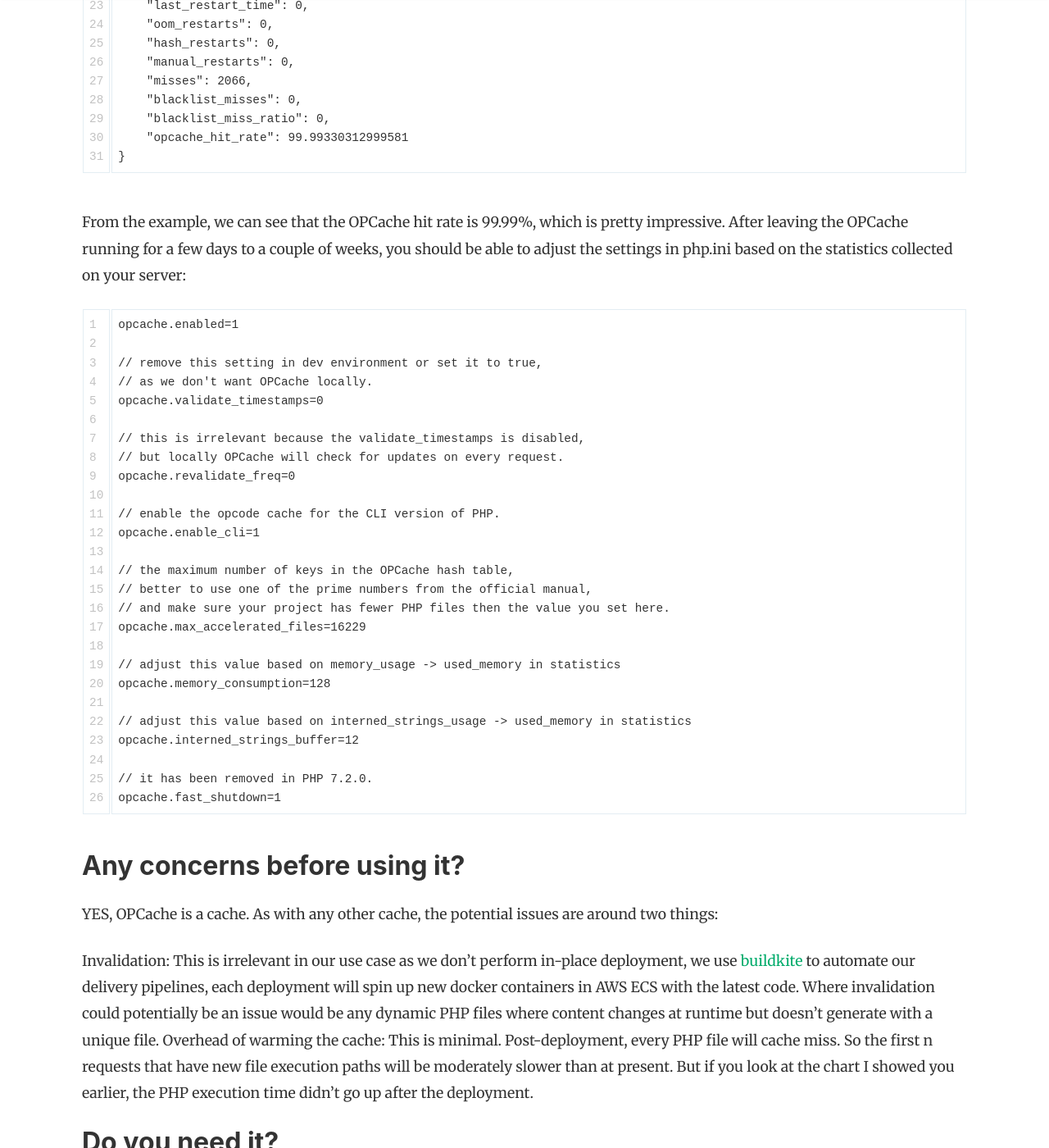
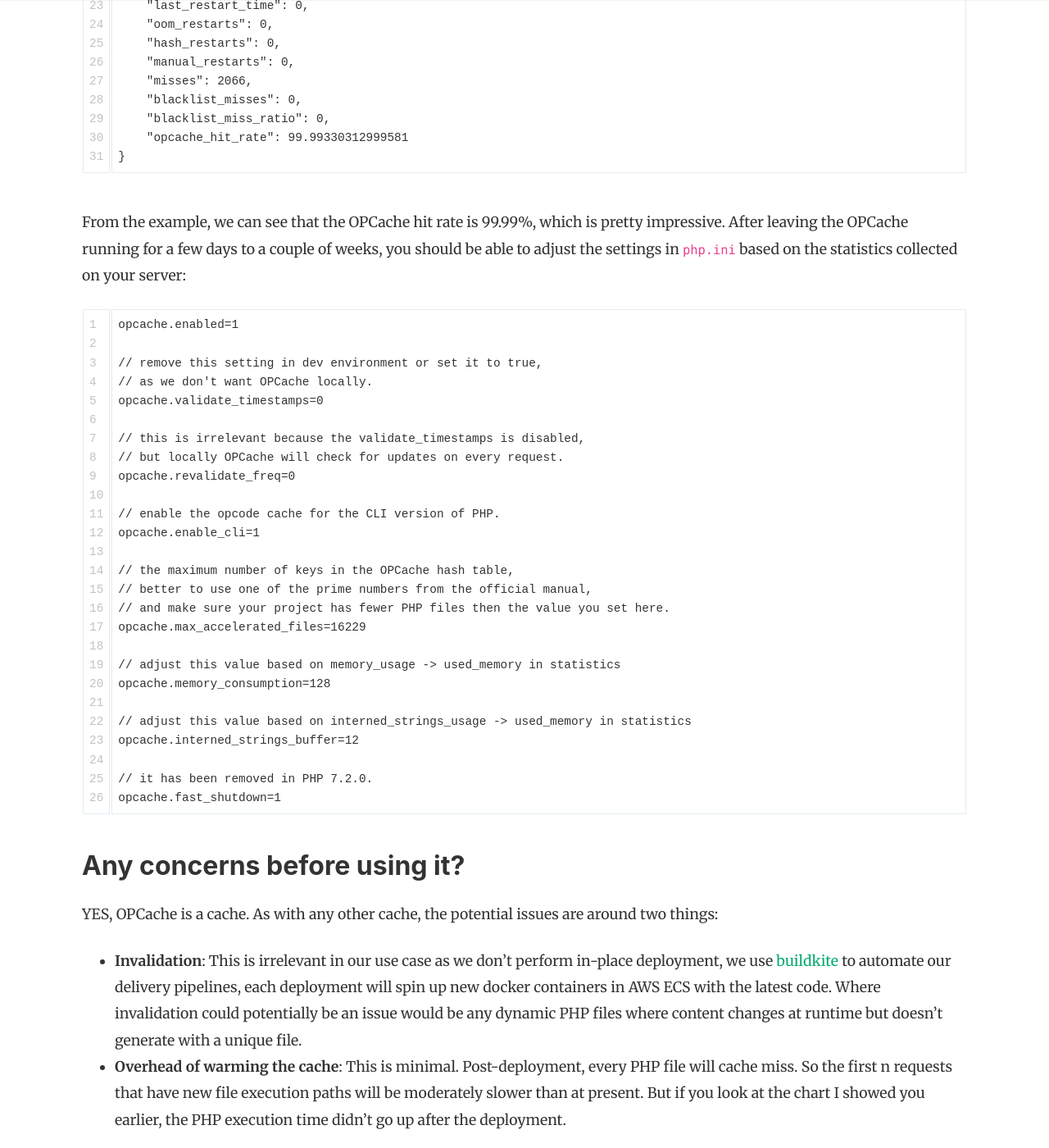
Before and after one commit to getsidekicker/sidekicker.engineering, a Jekyll site: the page built from _posts/2022-08-08-do-you-need-opcache.md, in a window 1280 px wide and 1400 px high, scrolled down 4071 px. Shown: the whole window at 82% size. Built offline with Jekyll 4.4.1, drawn with Linux system fonts in a browser that asks for light colours; nearby versions of some CDN libraries; some of the changed lines change nothing that is shown.

Commit message:
Thank you Wesley

````diff
--- a/_posts/2022-08-08-do-you-need-opcache.md
+++ b/_posts/2022-08-08-do-you-need-opcache.md
@@ -72,7 +72,7 @@ Give it a best guess, and then check the statistics from your staging/production
 }
 ```
 
-From the example, we can see that the OPCache hit rate is 99.99%, which is pretty impressive. After leaving the OPCache running for a few days to a couple of weeks, you should be able to adjust the settings in php.ini based on the statistics collected on your server:
+From the example, we can see that the OPCache hit rate is 99.99%, which is pretty impressive. After leaving the OPCache running for a few days to a couple of weeks, you should be able to adjust the settings in `php.ini` based on the statistics collected on your server:
 
 ```
 opcache.enabled=1
@@ -106,8 +106,8 @@ opcache.fast_shutdown=1
 ## Any concerns before using it?
 YES, OPCache is a cache. As with any other cache, the potential issues are around two things:
 
-Invalidation: This is irrelevant in our use case as we don't perform in-place deployment, we use [buildkite](https://buildkite.com/) to automate our delivery pipelines, each deployment will spin up new docker containers in AWS ECS with the latest code. Where invalidation could potentially be an issue would be any dynamic PHP files where content changes at runtime but doesn't generate with a unique file.
-Overhead of warming the cache: This is minimal. Post-deployment, every PHP file will cache miss. So the first n requests that have new file execution paths will be moderately slower than at present. But if you look at the chart I showed you earlier, the PHP execution time didn't go up after the deployment.
+* **Invalidation**: This is irrelevant in our use case as we don't perform in-place deployment, we use [buildkite](https://buildkite.com/) to automate our delivery pipelines, each deployment will spin up new docker containers in AWS ECS with the latest code. Where invalidation could potentially be an issue would be any dynamic PHP files where content changes at runtime but doesn't generate with a unique file.
+* **Overhead of warming the cache**: This is minimal. Post-deployment, every PHP file will cache miss. So the first n requests that have new file execution paths will be moderately slower than at present. But if you look at the chart I showed you earlier, the PHP execution time didn't go up after the deployment.
 
 ## Do you need it?
 As with everything, YMMV. In our case, we saw some awesome improvements (and we're kind of wondering why we didn't turn it on years ago!). However, you might not notice obvious improvements for small applications. But it is definitely worth trying out. You can always mess around with it on your staging server to compare the performance before and after the change, and tweak the configs to make it suitable for your applications.
````
Also changed, not shown: 3 other files.
